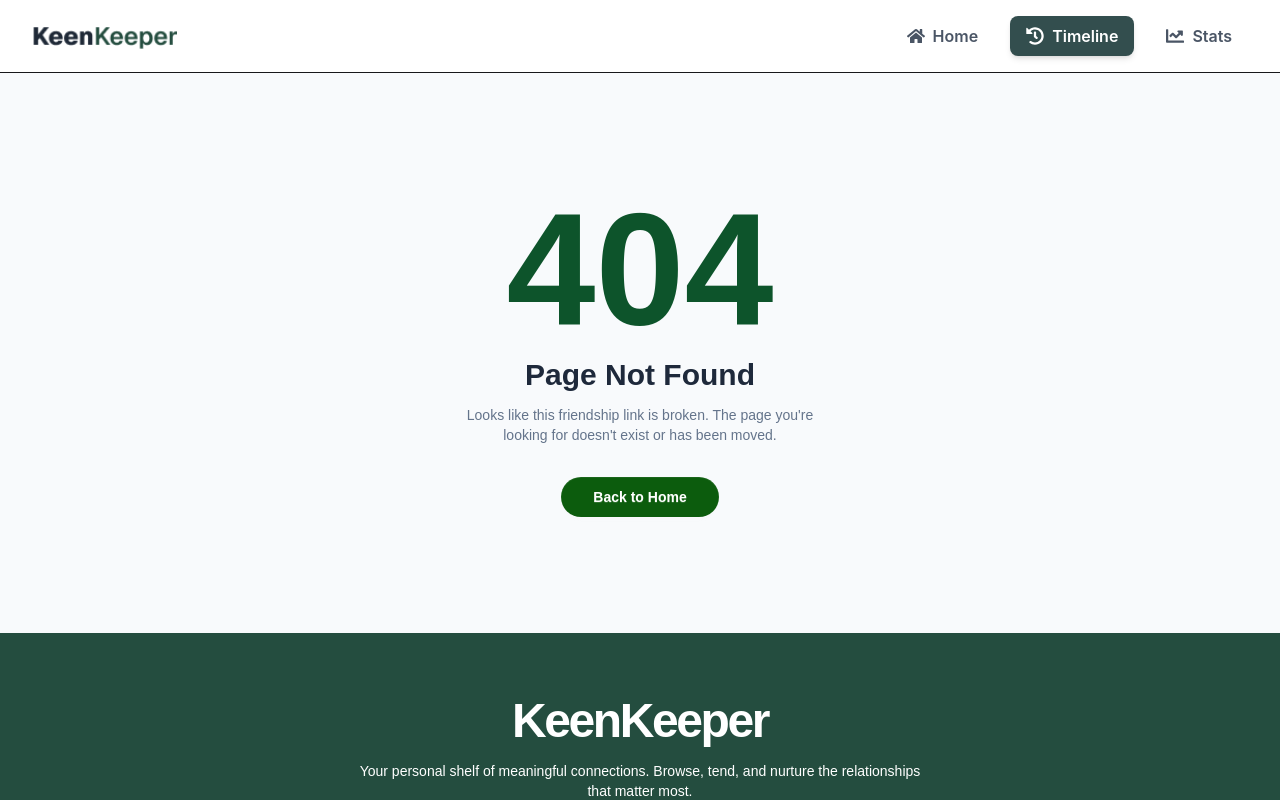
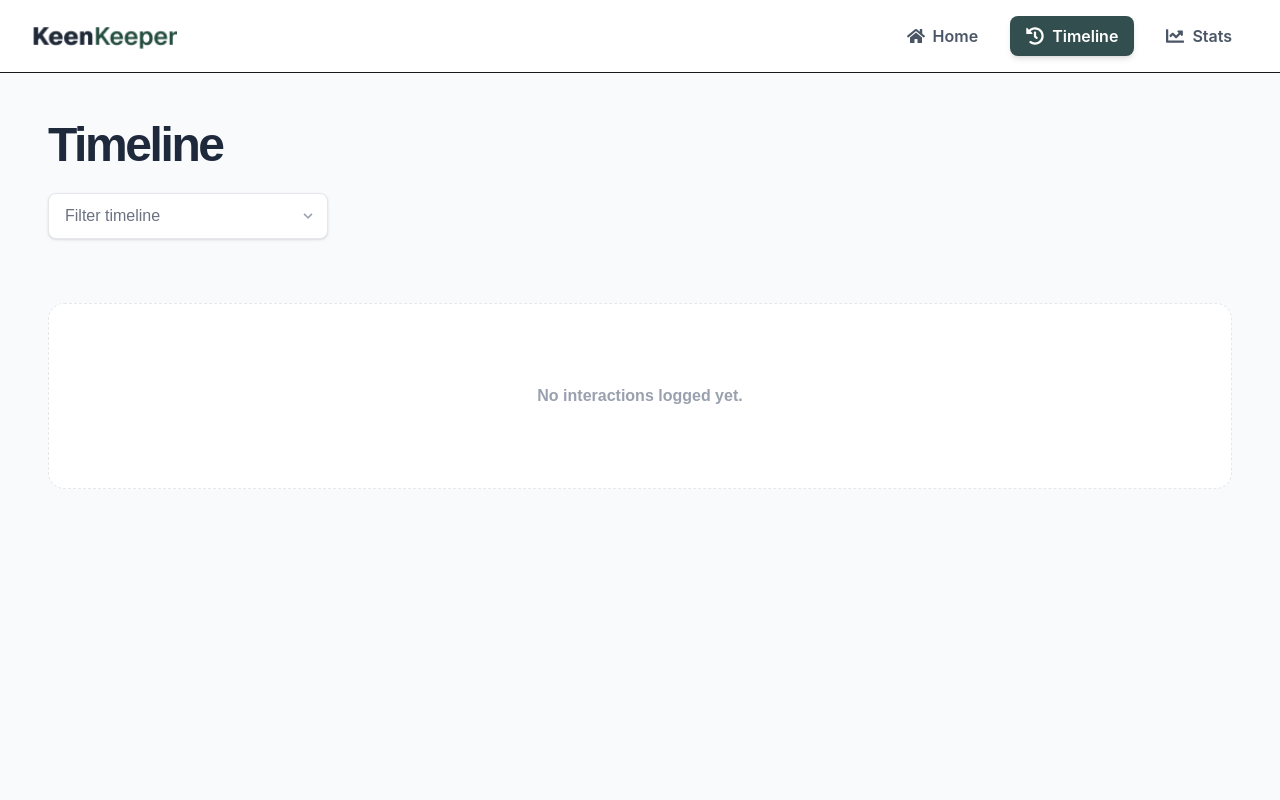
Before and after one commit to Galib-272/Assignment-7, a React (Vite) app: page /timeline in a window 1280 px wide. Shown: the top 800 px of the page. Built offline with nearby package versions, Linux system fonts and the light colour scheme.

Commit message:
timeline finished

```diff
--- a/src/App.jsx
+++ b/src/App.jsx
@@ -6,6 +6,7 @@ import Footer from "./components/Footer/Footer";
 import Home from "./pages/Home/Home";
 import NotFound from "./pages/NotFound/NotFound";
 import FriendDetails from "./components/FriendDetails/FriendDetails";
+import Timeline from "./components/Timeline/Timeline";
 
 function App() {
   const [friends, setFriends] = useState([]);
@@ -15,10 +16,7 @@ function App() {
   useEffect(() => {
     fetch("/friends.json")
       .then((res) => res.json())
-      .then((data) => {
-        setFriends(data);
-        setLoading(false);
-      })
+      .then((data) => { setFriends(data); setLoading(false); })
       .catch((err) => console.error("Error loading data:", err));
   }, []);
 
@@ -31,19 +29,9 @@ function App() {
         <Navbar />
         <main className="flex-grow">
           <Routes>
-            <Route
-              path="/"
-              element={<Home friends={friends} loading={loading} />}
-            />
-            <Route
-              path="/friend/:id"
-              element={
-                <FriendDetails
-                  friends={friends}
-                  addTimelineEntry={addTimelineEntry}
-                />
-              }
-            />
+            <Route path="/" element={<Home friends={friends} loading={loading} />} />
+            <Route path="/friend/:id" element={<FriendDetails friends={friends} addTimelineEntry={addTimelineEntry} />} />
+            <Route path="/timeline" element={<Timeline timeline={timeline} />} />
             <Route path="*" element={<NotFound />} />
           </Routes>
         </main>
--- /dev/null
+++ b/src/components/Timeline/Timeline.jsx
@@ -0,0 +1,118 @@
+import React, { useState } from "react";
+
+// Importing your specific images
+import callImg from "../../assets/call.png";
+import textImg from "../../assets/text.png";
+import videoImg from "../../assets/video.png";
+
+const Timeline = ({ timeline }) => {
+  const [filter, setFilter] = useState("all");
+
+  const getIcon = (type) => {
+    switch (type.toLowerCase()) {
+      case "call":
+        return callImg;
+      case "text":
+        return textImg;
+      case "video":
+        return videoImg;
+      default:
+        return textImg;
+    }
+  };
+
+  const filteredTimeline = timeline.filter((entry) => {
+    if (filter === "all") return true;
+    return entry.type.toLowerCase() === filter.toLowerCase();
+  });
+
+  return (
+    <div className="bg-[#F8FAFC] min-h-screen font-geist">
+      {/* Page Header - Removed bg-white and border-b */}
+      <div className="pt-12 pb-4 px-8 md:px-12">
+        <div className="max-w-7xl mx-auto">
+          <h1 className="text-5xl font-extrabold text-[#1E293B] mb-6 tracking-tighter">
+            Timeline
+          </h1>
+
+          {/* Filter Dropdown */}
+          <div className="relative w-full max-w-[280px]">
+            <select
+              className="w-full appearance-none bg-white border border-gray-200 rounded-lg px-4 py-2.5 text-gray-500 font-medium focus:outline-none focus:ring-2 focus:ring-gray-100 transition-all cursor-pointer shadow-sm"
+              value={filter}
+              onChange={(e) => setFilter(e.target.value)}
+            >
+              <option value="all" disabled hidden>
+                Filter timeline
+              </option>
+              <option value="call">Calls</option>
+              <option value="text">Texts</option>
+              <option value="video">Videos</option>
+            </select>
+
+            <div className="pointer-events-none absolute inset-y-0 right-0 flex items-center px-3 text-gray-400">
+              <svg
+                className="fill-current h-4 w-4"
+                xmlns="http://www.w3.org/2000/svg"
+                viewBox="0 0 20 20"
+              >
+                <path d="M9.293 12.95l.707.707L15.657 8l-1.414-1.414L10 10.828 5.757 6.586 4.343 8z" />
+              </svg>
+            </div>
+          </div>
+        </div>
+      </div>
+
+      <div className="max-w-7xl mx-auto p-8 md:p-12">
+        {/* Timeline List */}
+        <div className="space-y-4">
+          {filteredTimeline && filteredTimeline.length > 0 ? (
+            [...filteredTimeline].reverse().map((entry) => (
+              <div
+                key={entry.id}
+                className="bg-white rounded-2xl border border-gray-100 shadow-sm p-6 flex items-center gap-5 animate-in fade-in duration-300"
+              >
+                {/* Icon Section */}
+                <div className="w-14 h-14 bg-gray-50 border border-gray-100 rounded-2xl flex-shrink-0 flex items-center justify-center p-3">
+                  <img
+                    src={getIcon(entry.type)}
+                    alt={entry.type}
+                    className="w-full h-full object-contain"
+                  />
+                </div>
+
+                {/* Text Content Section */}
+                <div className="flex flex-col">
+                  <div className="flex items-baseline gap-1.5">
+                    <h3 className="text-lg font-extrabold text-[#1E293B]">
+                      {entry.type}
+                    </h3>
+                    <p className="text-sm font-medium text-gray-500">
+                      with{" "}
+                      <span className="font-bold text-gray-700">
+                        {entry.friendName}
+                      </span>
+                    </p>
+                  </div>
+                  <div className="text-sm font-bold text-gray-400">
+                    {entry.date}
+                  </div>
+                </div>
+              </div>
+            ))
+          ) : (
+            <div className="bg-white rounded-2xl border border-dashed border-gray-200 p-20 text-center">
+              <p className="text-gray-400 font-bold">
+                {filter === "all"
+                  ? "No interactions logged yet."
+                  : `No ${filter}s found.`}
+              </p>
+            </div>
+          )}
+        </div>
+      </div>
+    </div>
+  );
+};
+
+export default Timeline;
```
